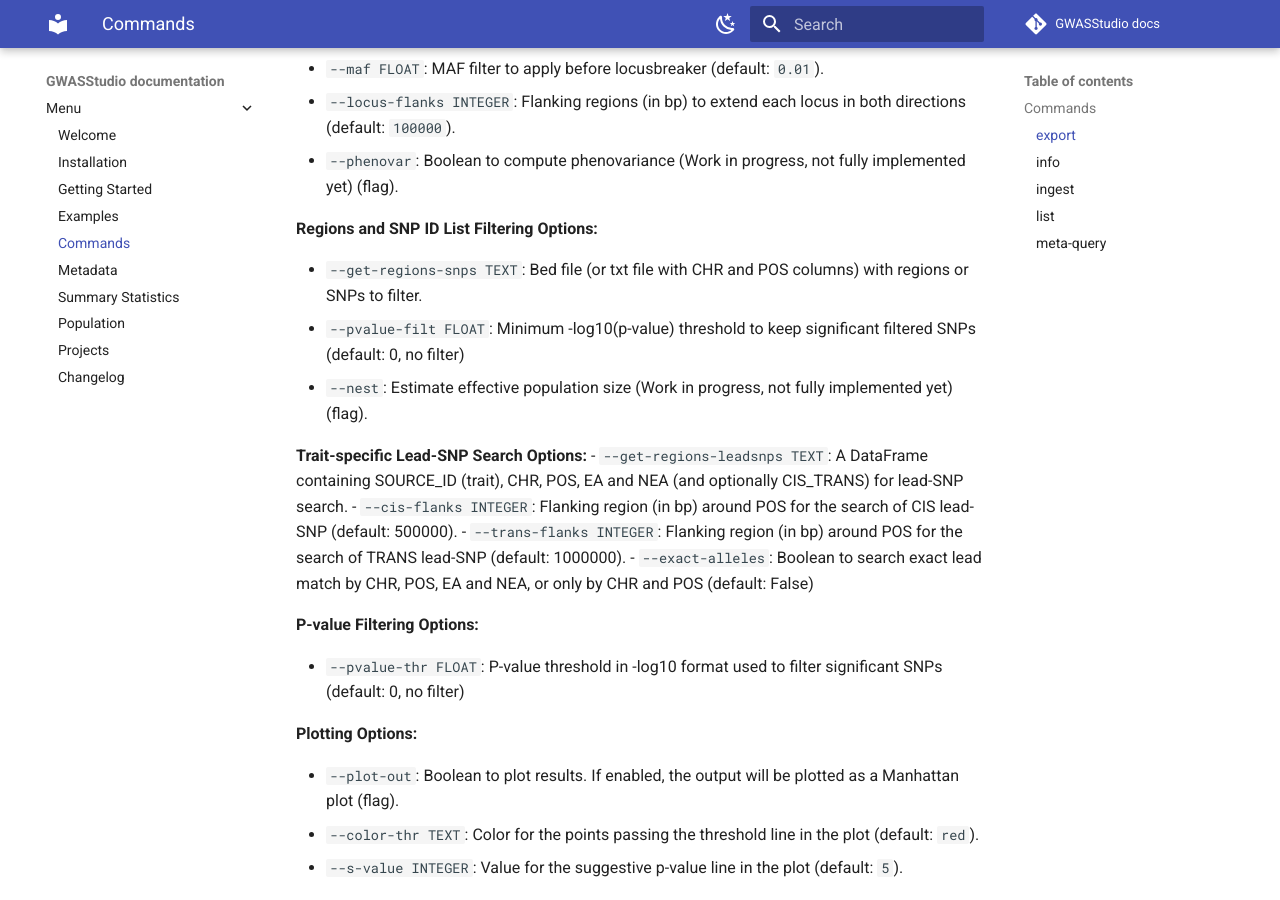
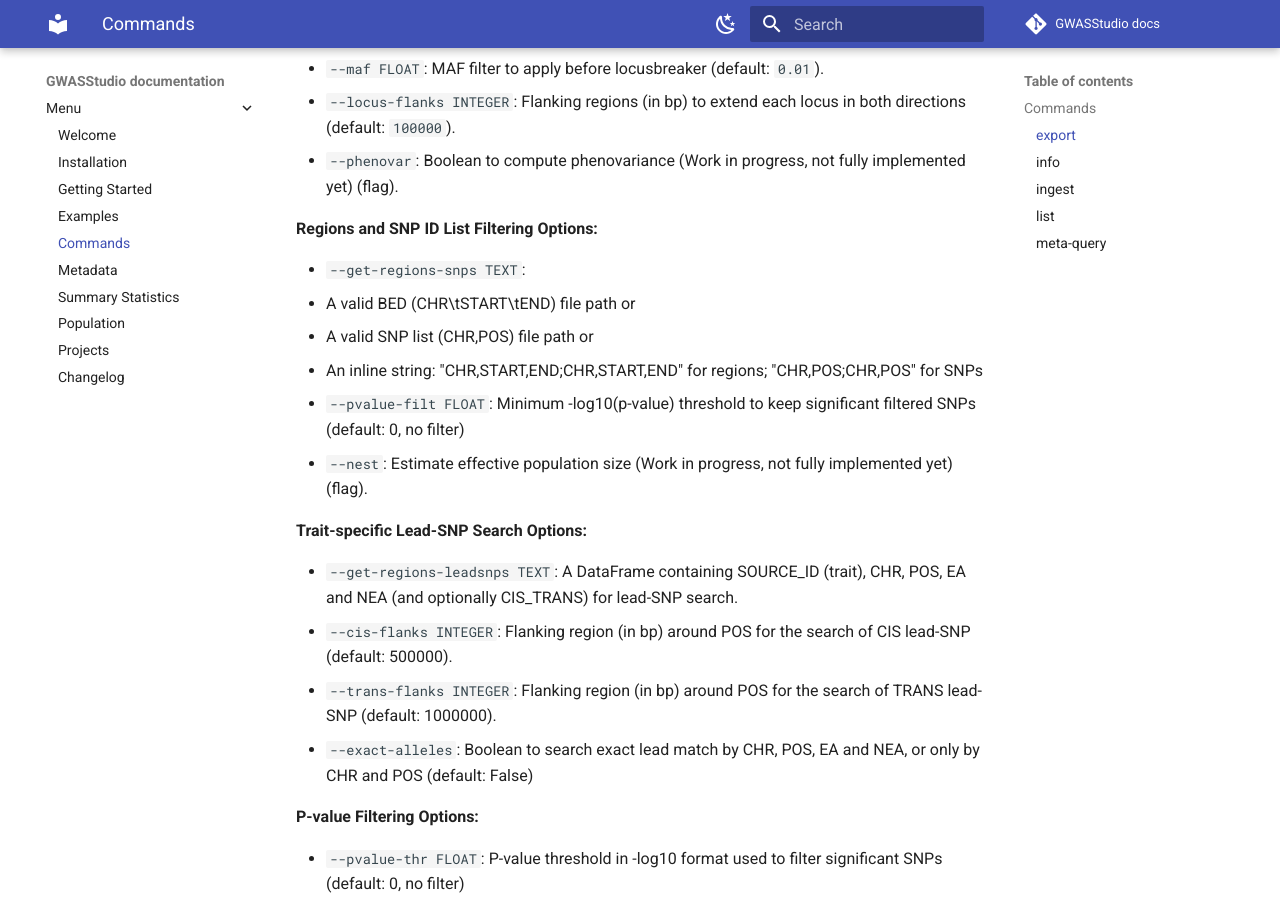
Before and after one commit to ht-diva/gwasstudio, an MkDocs documentation site: the page built from docs/commands.md, in a window 1280 px wide and 900 px high, scrolled down 805 px. Built offline with MkDocs 1.6.1 and Material for MkDocs 9.7.7, drawn with Linux system fonts in a browser that asks for light colours; comment, search, counter and statistics services are not loaded.

Commit message:
docs: update get-regions-snps documentation/help

```diff
--- a/docs/commands.md
+++ b/docs/commands.md
@@ -33,11 +33,15 @@ gwasstudio export [OPTIONS]
 
 **Regions and SNP ID List Filtering Options:**
 
-- `--get-regions-snps TEXT`: Bed file (or txt file with CHR and POS columns) with regions or SNPs to filter.
+- `--get-regions-snps TEXT`:
+  - A valid BED (CHR\tSTART\tEND) file path or
+  - A valid SNP list (CHR,POS) file path or
+  - An inline string: "CHR,START,END;CHR,START,END" for regions; "CHR,POS;CHR,POS" for SNPs
 - `--pvalue-filt FLOAT`: Minimum -log10(p-value) threshold to keep significant filtered SNPs (default: 0, no filter)
 - `--nest`: Estimate effective population size (Work in progress, not fully implemented yet) (flag).
 
 **Trait-specific Lead-SNP Search Options:**
+
 - `--get-regions-leadsnps TEXT`: A DataFrame containing SOURCE_ID (trait), CHR, POS, EA and NEA (and optionally CIS_TRANS) for lead-SNP search.
 - `--cis-flanks INTEGER`: Flanking region (in bp) around POS for the search of CIS lead-SNP (default: 500000).
 - `--trans-flanks INTEGER`: Flanking region (in bp) around POS for the search of TRANS lead-SNP (default: 1000000).
```
Also changed, not shown: 1 other file.
